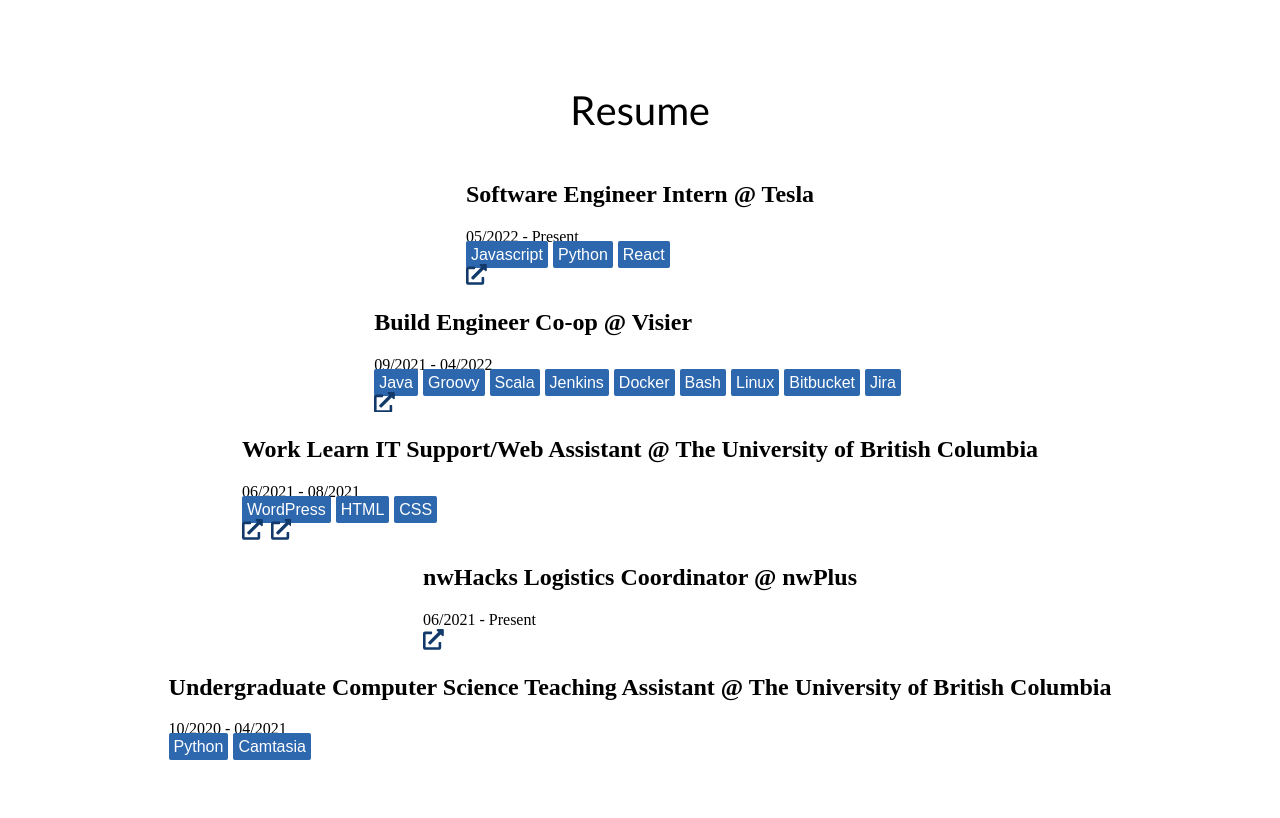
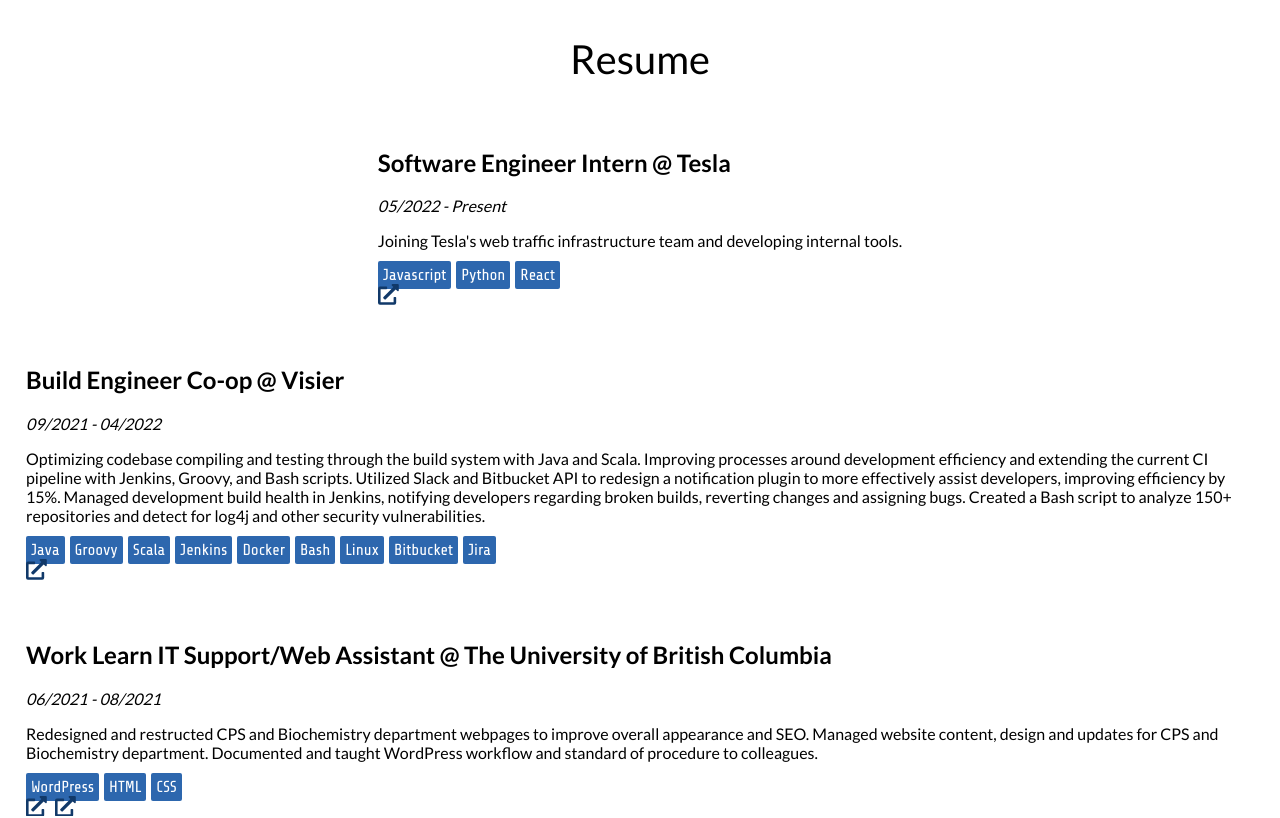
Before and after one commit to ichung08/Portfolio, a React (Create React App) app: page /resume in a window 1280 px wide. Shown: the top 818 px of the page. Built offline with nearby package versions, Linux system fonts and the light colour scheme.

Commit message:
Updated experience

```diff
--- a/public/index.html
+++ b/public/index.html
@@ -12,7 +12,7 @@
   <link rel="manifest" href="%PUBLIC_URL%/manifest.json" />
   <link rel="preconnect" href="https://fonts.googleapis.com">
   <link rel="preconnect" href="https://fonts.gstatic.com" crossorigin>
-  <link href="https://fonts.googleapis.com/css2?family=Lato:wght@100;300;400;700;900&display=swap" rel="stylesheet">
+  <link href="https://fonts.googleapis.com/css2?family=Lato:wght@100;300;400;700;900&family=Share+Tech&display=swap" rel="stylesheet">
   <title>Isaac Chung</title>
 </head>
 
--- a/src/components/Container.js
+++ b/src/components/Container.js
@@ -4,7 +4,7 @@
   display: flex;
   align-items: center;
   width: 100%;
-  height: 50em;
+  height: 100%;
 `
 
 export const ChildContainer = styled.div`
--- a/src/components/Experience.js
+++ b/src/components/Experience.js
@@ -1,23 +1,59 @@
 import styled from "styled-components";
-import { FaChevronDown, FaExternalLinkAlt } from "react-icons/fa";
+import { FaExternalLinkAlt } from "react-icons/fa";
 
-const Experience = ({title, date, description, tech, website, website2}) => {
+const Wrapper = styled.div`
+padding: 18px;
+align-items: center;
+border: none;
+outline: none;
+`
+
+const JobTitle = styled.h2`
+    font-size: 1.5em;
+    font-family: "Lato", sans-serif;
+    font-weight: 700;
+    text-align: left;
+    vertical-align: middle;
+`
+
+const Date = styled.p`
+    font-family: "Lato", sans-serif;
+    font-weight: 400;
+    font-style: italic;
+`
+
+const Desc = styled.p`
+    font-family: "Lato", sans-serif;
+    font-weight: 400;
+`
+
+const Tech = styled.span`
+    font-family: "Share Tech", sans-serif;
+    font-weight: 400;
+    color: rgb(255, 255, 255);
+    padding: 5px;
+    background-color: #2d67ae;
+    margin-right: 5px;
+    border-radius: 2px;
+`
+
+const Experience = ({title, date, desc, tech, website, website2}) => {
 
     const techArr = tech.split(",");
 
     return (
-        <div>
-            <h2>{title}</h2>
-            <div>{date}</div>
-            <div>{description}</div>
+        <Wrapper>
+            <JobTitle>{title}</JobTitle>
+            <Date>{date}</Date>
+            <Desc>{desc}</Desc>
             {tech && (
                 <div>
                     {" "}
                     {techArr.map(function (tech, i) {
                     return (
-                        <span className="accordion__tech" key={i}>
+                        <Tech key={i}>
                         {tech}
-                        </span>
+                        </Tech>
                     );
                     })}
                 </div>
@@ -32,7 +68,7 @@
                 <FaExternalLinkAlt className="accordion__links" />
                 </a>
             )}
-        </div>
+        </Wrapper>
     );
 }
 
--- a/src/pages/Home.js
+++ b/src/pages/Home.js
@@ -1,6 +1,10 @@
 import styled, { keyframes } from "styled-components";
 import { Container, ChildContainer } from "../components/Container";
 import { Link, LinkContainer } from "../components/Link";
+
+const HomeContainer = styled(Container)`
+  height: 50em;
+`
 
 const Title = styled.h1`
   font-size: 2.5em;
@@ -13,7 +17,7 @@
 const Home = () => {
   return (
     // <IntroContainer data-aos="zoom-in" data-aos-offset="10" data-aos-duration="400">
-    <Container>
+    <HomeContainer>
       <ChildContainer>
         <Title>
           Hey, I'm <b>Isaac Chung</b>
@@ -24,7 +28,7 @@
           <Link href="/projects">Projects</Link>
         </LinkContainer>
       </ChildContainer>
-    </Container>
+    </HomeContainer>
   );
 };
 
--- a/src/pages/Resume.js
+++ b/src/pages/Resume.js
@@ -60,6 +60,11 @@
           desc="Taught an introductory programming course in Python, led labs with 25+ students, graded 600+ lab assignments, and hosted weekly office hours. Curated and edited 10+ tutorial videos as new course development materials for remote learning."
           tech="Python,Camtasia"
         />
+        <LinkContainer>
+          <Link href="/">Home</Link>
+          <Link href="/about">About</Link>
+          <Link href="/projects">Projects</Link>
+        </LinkContainer>
       </ChildContainer>
     </Container>
   );
```
Lines whose indentation alone changed are shown as unchanged.
